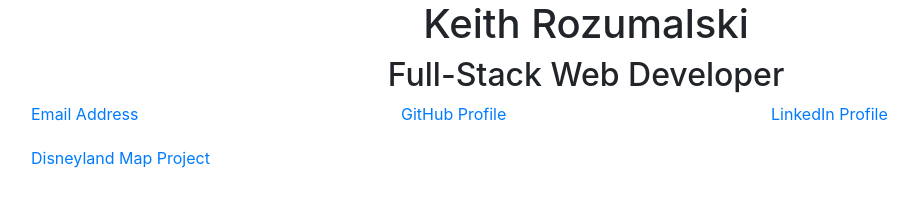
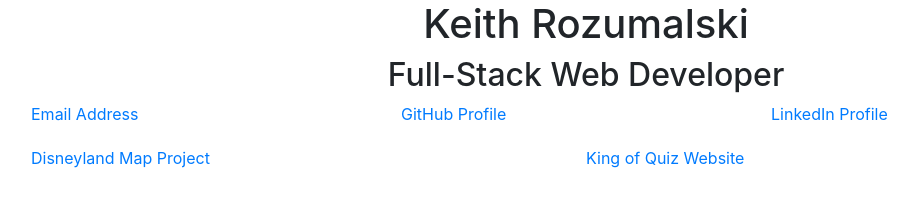
Before and after one commit to krozuma/krozuma.github.io, a plain HTML site: page index.html in a window 1280 px wide. Shown: the whole page, without its empty margins (54-972 px from the left). Drawn offline with nearby package versions, Linux system fonts and the light colour scheme.

Commit message:
Add link to King of Quiz project

```diff
--- a/index.html
+++ b/index.html
@@ -26,6 +26,9 @@
     <div class="col-md-6">
       <a href="Disneyland_proj/disney_map.html">Disneyland Map Project</a>
     </div>
+    <div class="col-md-6">
+      <a href="Quiz_Website/index.html">King of Quiz Website</a>
+    </div>
   </div>
   </div>
   <script src="https://code.jquery.com/jquery-3.3.1.slim.min.js" integrity="sha384-q8i/X+965DzO0rT7abK41JStQIAqVgRVzpbzo5smXKp4YfRvH+8abtTE1Pi6jizo" crossorigin="anonymous"></script>
```
